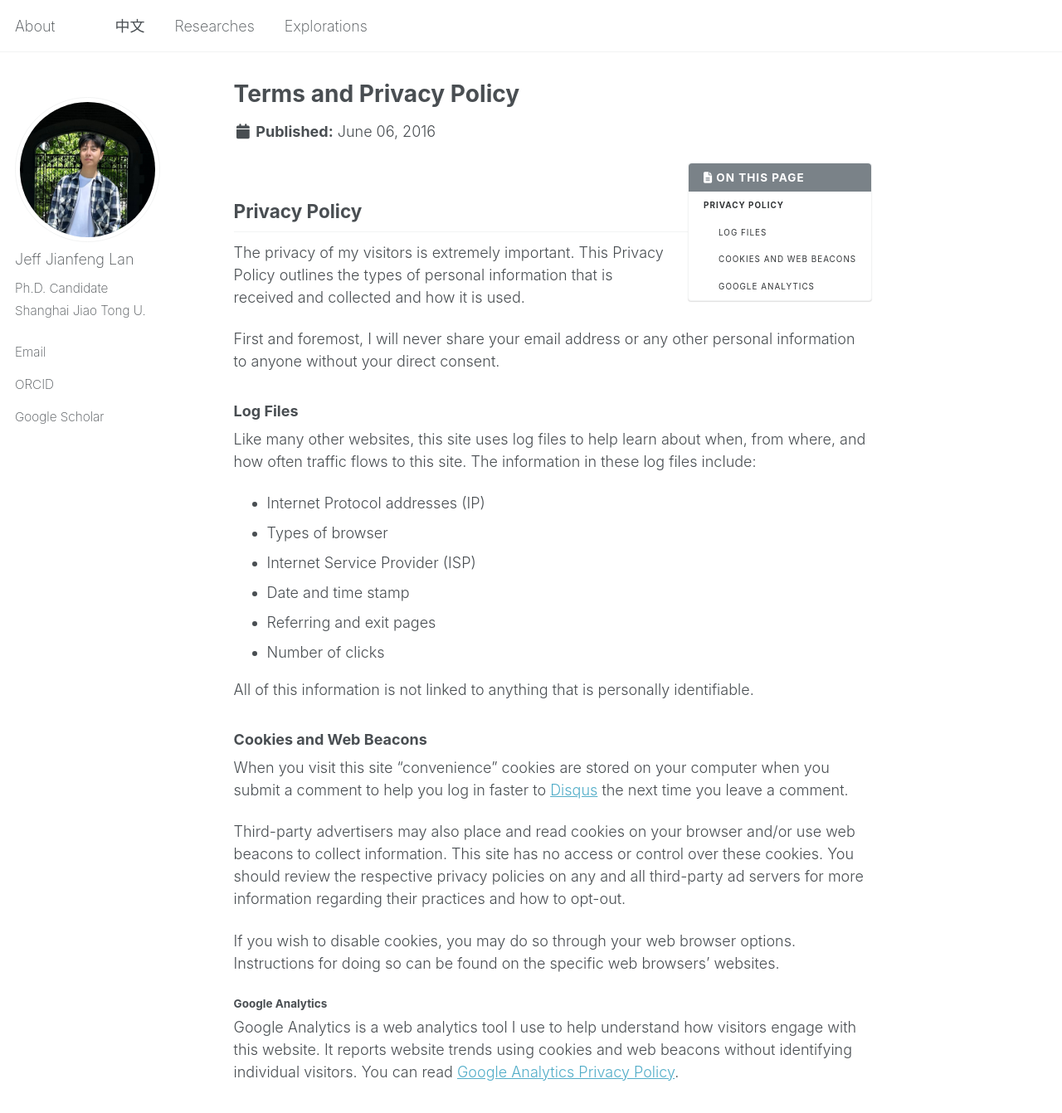
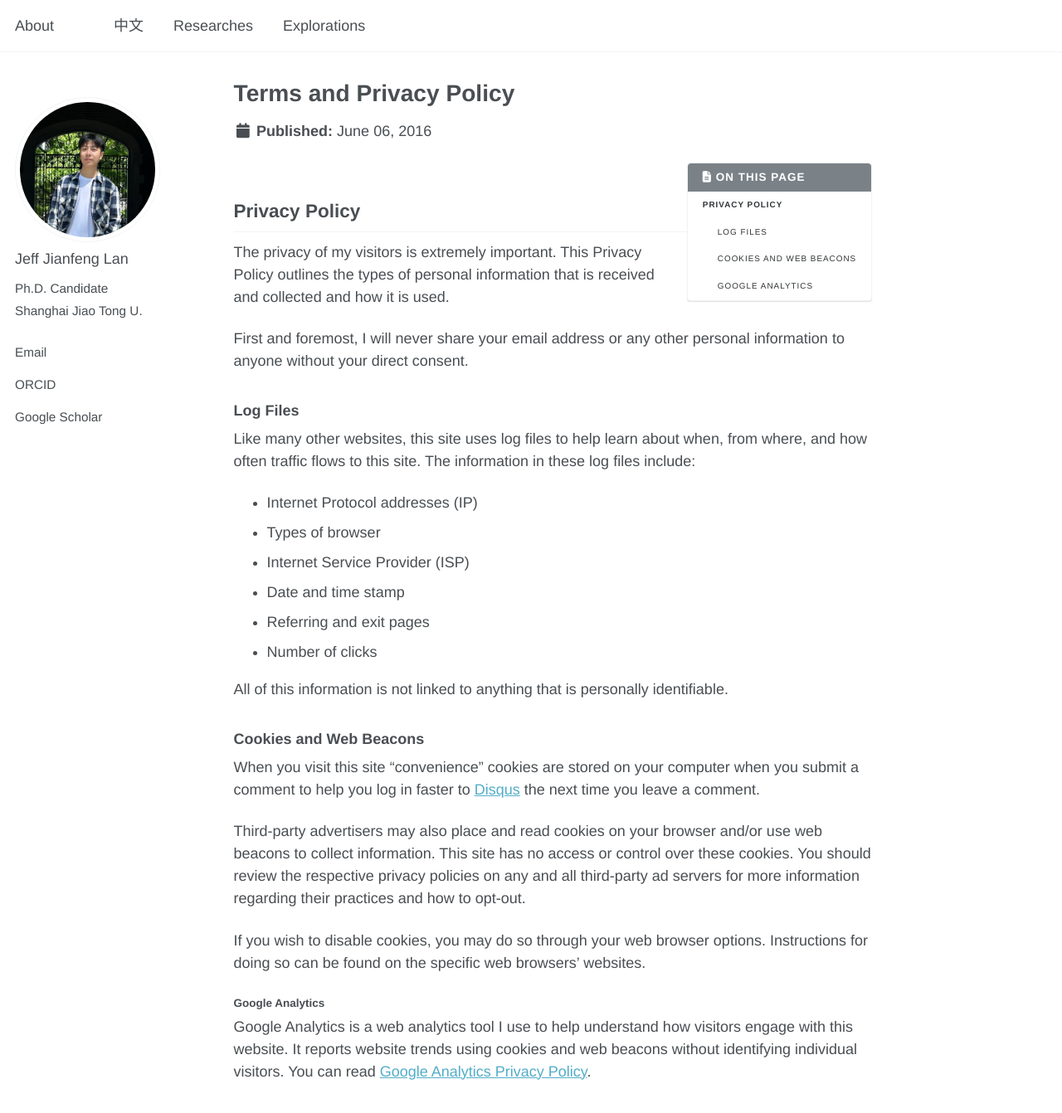
Before and after one commit to jianfenglan/jianfenglan.github.io, a Jekyll site: the page built from _pages/terms.md, in a window 1280 px wide and 1400 px high. Shown: the top 1342 px of the window at 83% size. Built offline with Jekyll 4.4.1, drawn with Linux system fonts in a browser that asks for light colours.

Commit message:
Update _themes.scss

```diff
--- a/_sass/_themes.scss
+++ b/_sass/_themes.scss
@@ -15,7 +15,7 @@
 
 /* System typefaces */
 $serif                      : Georgia, Times, serif;
-$sans-serif                 : -apple-system, ".SFNSText-Regular", "San Francisco", "Roboto", "Segoe UI", "Helvetica Neue", "Lucida Grande", Arial, sans-serif;
+$sans-serif                 : "Avenir", "Helvetica Neue", "Aptos", "Segoe UI", Arial, sans-serif;
 $monospace                  : Monaco, Consolas, "Lucida Console", monospace;
 
 /* Sans serif typefaces */
@@ -28,6 +28,7 @@
 $bodoni                     : "Bodoni MT", serif;
 $calisto                    : "Calisto MT", serif;
 $garamond                   : Garamond, serif;
+$avenir                     : "Avenir", serif;
 
 /* Type scale */
 $type-size-1                : 2.441em;  // ~39.056px
```
